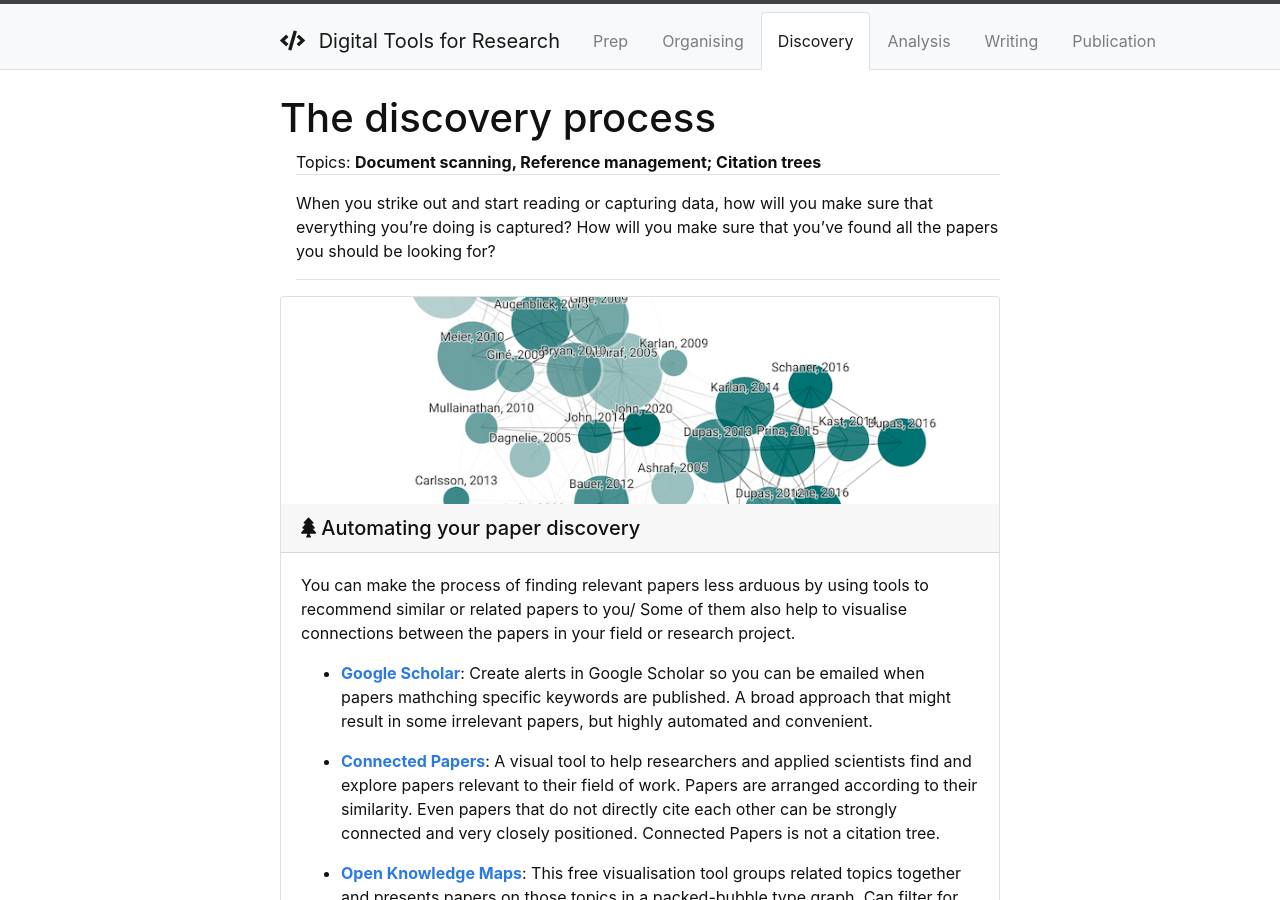
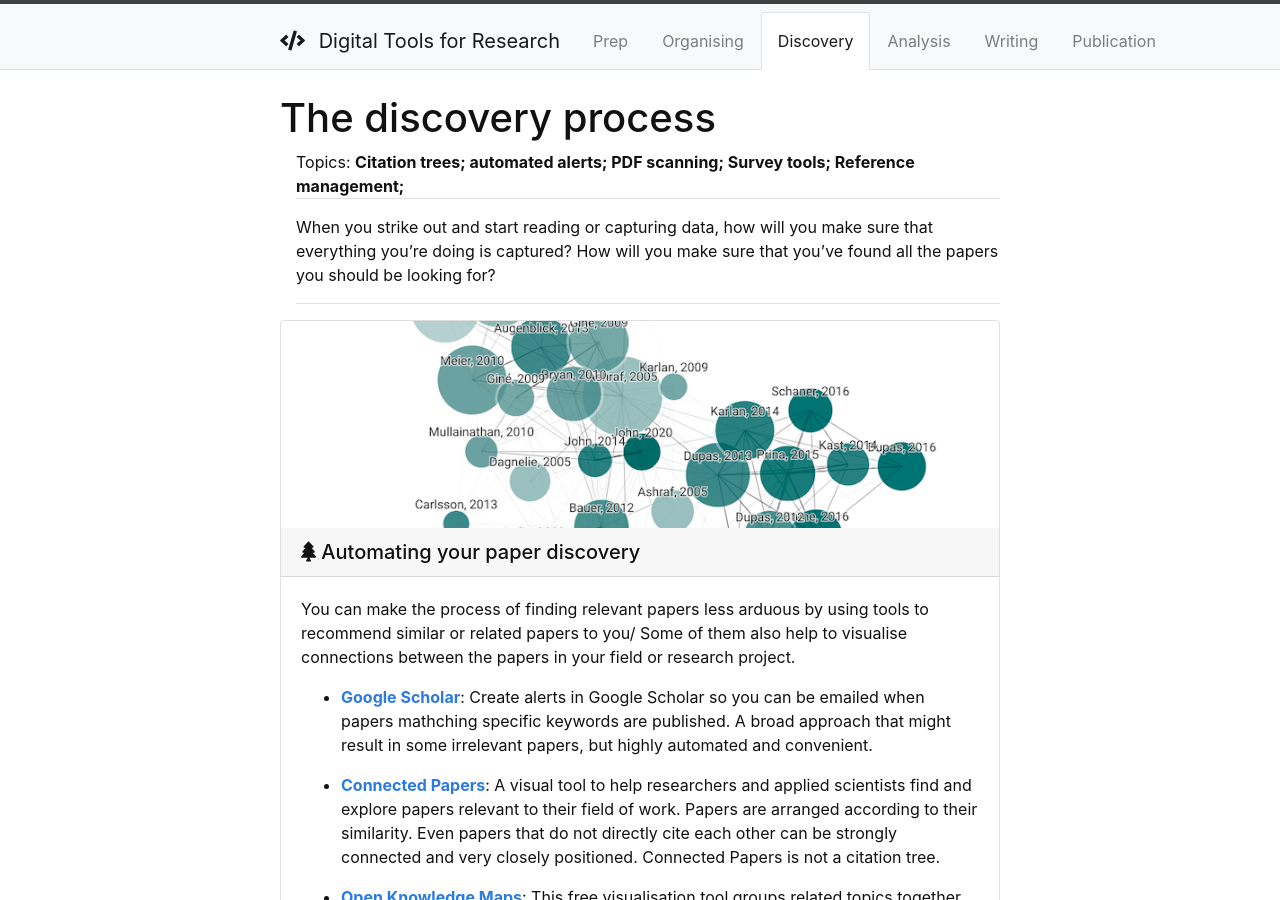
Before and after one commit to GriffithUniLibrary/digital-tools-modular, a Jekyll site: the page built from content/2-discovery.md, in a window 1280 px wide and 900 px high. Built offline with Jekyll 4.4.1, drawn with Linux system fonts in a browser that asks for light colours.

Commit message:
Updated topics in discovery

```diff
--- a/content/2-discovery.md
+++ b/content/2-discovery.md
@@ -1,7 +1,7 @@
 ---
 title: The discovery process
 nav: Discovery
-topics: Document scanning, Reference management; Citation trees
+topics: Citation trees; automated alerts; PDF scanning; Survey tools; Reference management;
 description: When you strike out and start reading or capturing data, how will you make sure that everything you're doing is captured? How will you make sure that you've found all the papers you should be looking for?
 ---
 
```
